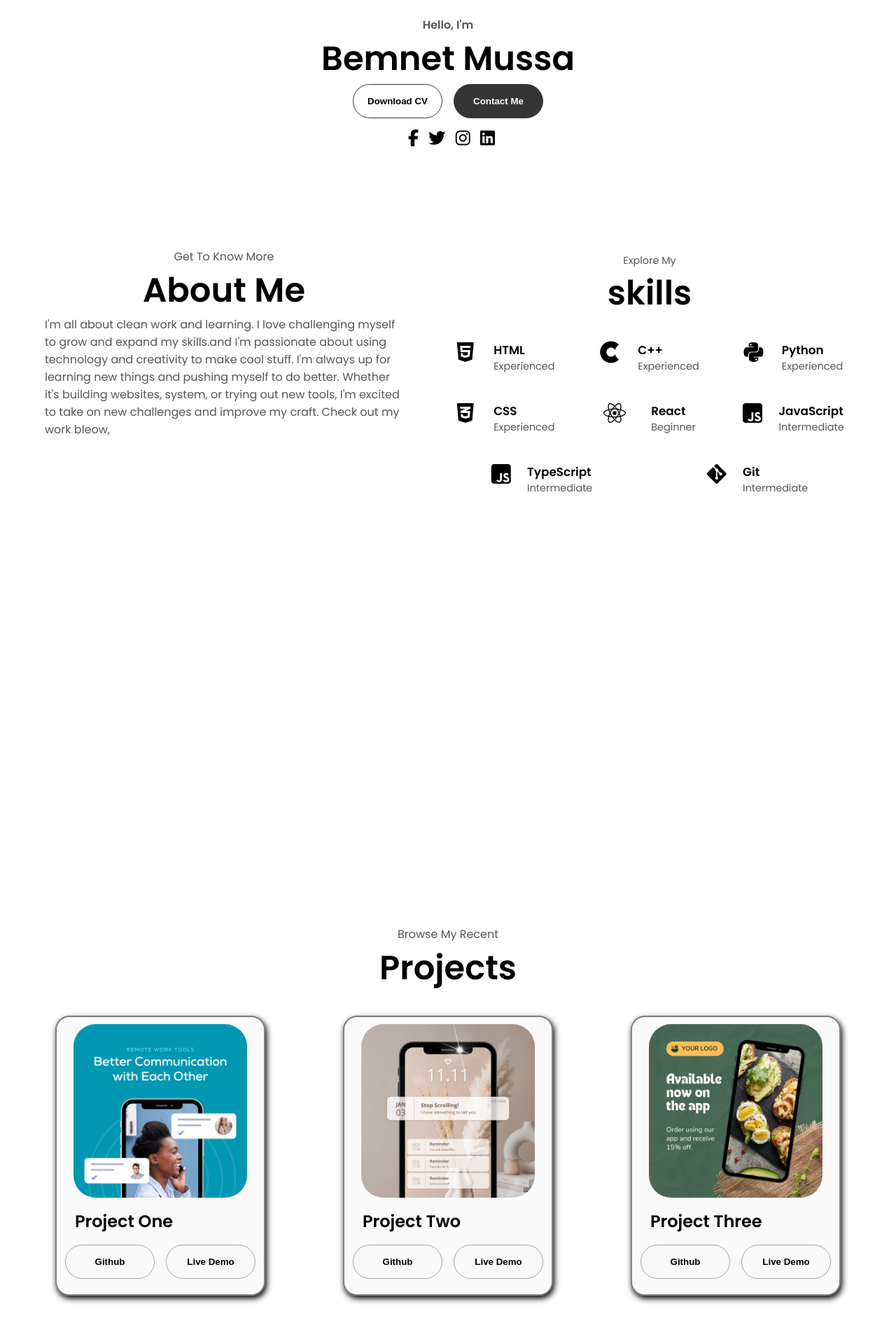
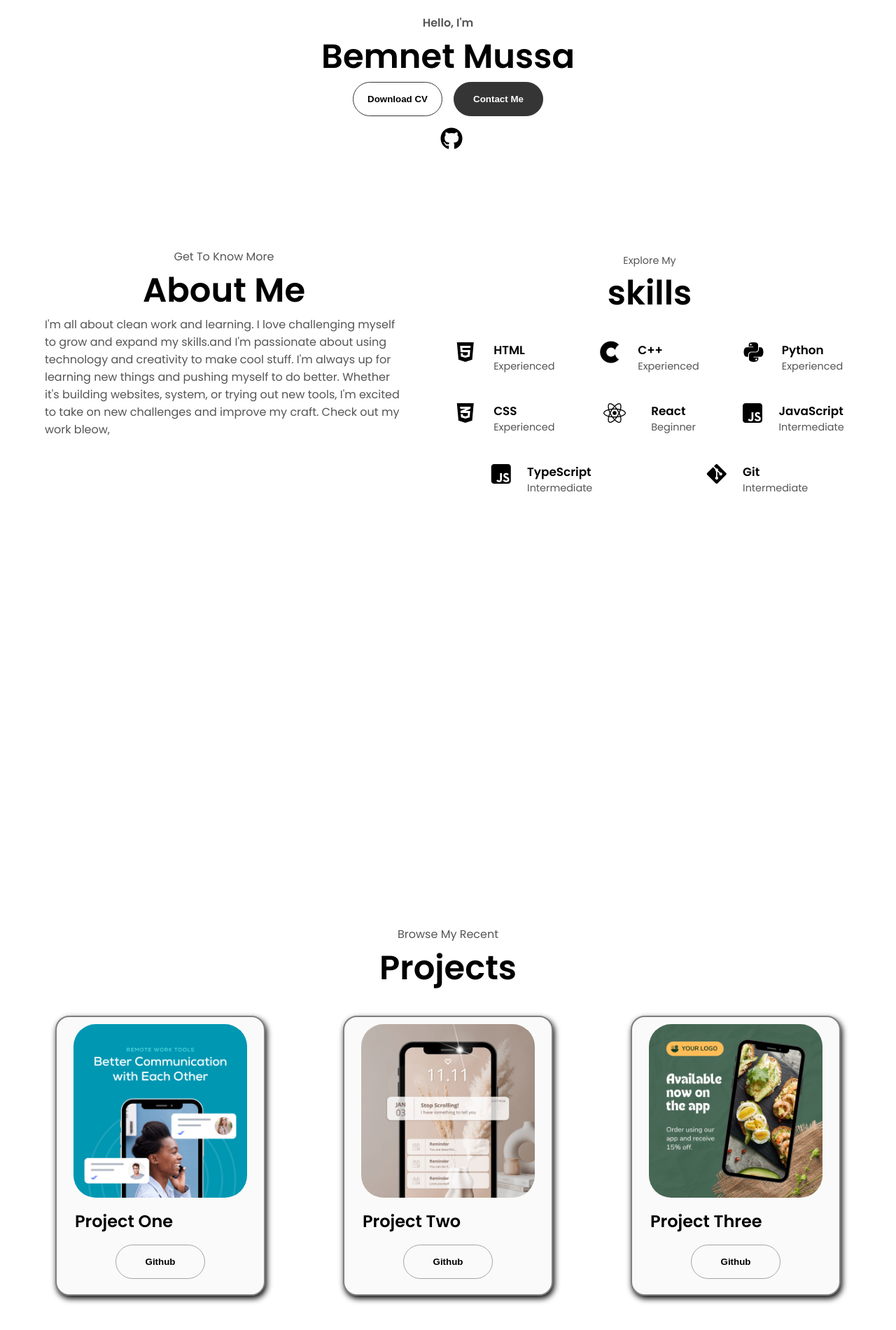
Before and after one commit to BemnetMussa/-Portfolio-_1.0, a plain HTML site: page index.html in a window 1280 px wide. Shown: the part 262-2162 px from the top of the page at 70% size. Drawn offline with Linux system fonts and the light colour scheme.

Commit message:
second commit

```diff
--- a/index.html
+++ b/index.html
@@ -36,7 +36,7 @@
         <div class="btn-container">
           <button
             class="btn btn-color-2"
-            onclick="window.open('./assets/resume-example.pdf')"
+            onclick="window.open('./assets/resumeBemnet.pdf')"
           >
             Download CV
           </button>
@@ -46,11 +46,9 @@
         </div>
         <div id="socials-container">
           <div class="box">
+
             <div class="share">
-                <a href="#" class="fab fa-facebook-f"></a>
-                <a href="#" class="fab fa-twitter"></a>
-                <a href="#" class="fab fa-instagram"></a>
-                <a href="#" class="fab fa-linkedin"></a>
+                <a href="#https://github.com/BemnetMussa" class="fab fa-github"></a>
             </div>
 
         </div>
@@ -178,12 +176,7 @@
                 >
                   Github
                 </button>
-                <button
-                  class="btn btn-color-2 project-btn"
-                  onclick="location.href='https://github.com/'"
-                >
-                  Live Demo
-                </button>
+
               </div>
             </div>
             <div class="details-container color-container">
@@ -203,12 +196,7 @@
                   Github
                 </button>
 
-                <button
-                  class="btn btn-color-2 project-btn"
-                  onclick="location.href='https://github.com/'"
-                >
-                  Live Demo
-                </button>
+
               </div>
             </div>
             <div class="details-container color-container">
@@ -227,12 +215,7 @@
                 >
                   Github
                 </button>
-                <button
-                  class="btn btn-color-2 project-btn"
-                  onclick="location.href='https://github.com/'"
-                >
-                  Live Demo
-                </button>
+
               </div>
             </div>
 
--- a/style.css
+++ b/style.css
@@ -133,7 +133,7 @@ section {
 }
 
 .box .share a {
-  font-size: 1.5rem;
+  font-size: 2rem;
   padding-left: 10px;
 }
 
```
Also changed, not shown: 1 other file.
